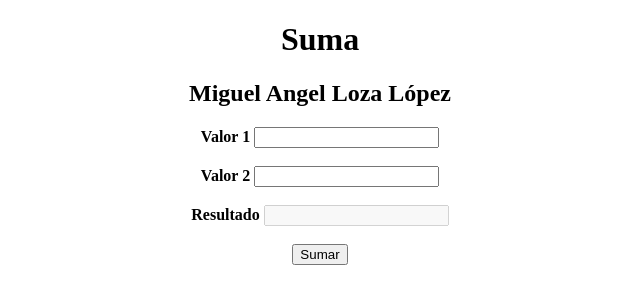
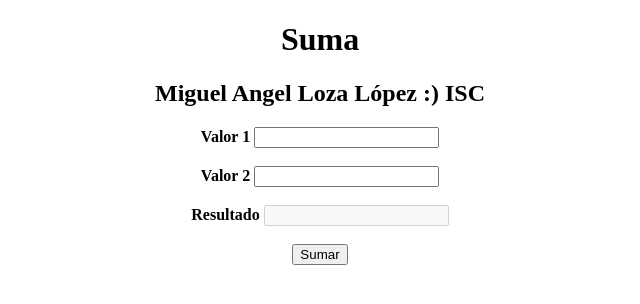
Before and after one commit to esblad/deployexample.github.io, a plain HTML site: page index.html in a window 1280 px wide. Shown: the whole page, without its empty margins (320-960 px from the left). Drawn offline with Linux system fonts and the light colour scheme.

Commit message:
Update index.html

```diff
--- a/index.html
+++ b/index.html
@@ -11,7 +11,7 @@
         <center>
            <form name="form1"  id="form1">
             <h1>Suma</h1>
-            <h2>Miguel Angel Loza López</h2>
+            <h2>Miguel Angel Loza López :) ISC </h2>
             <label>
                 <b>Valor 1</b>
                 <input type="text" id="txtval1">
```
